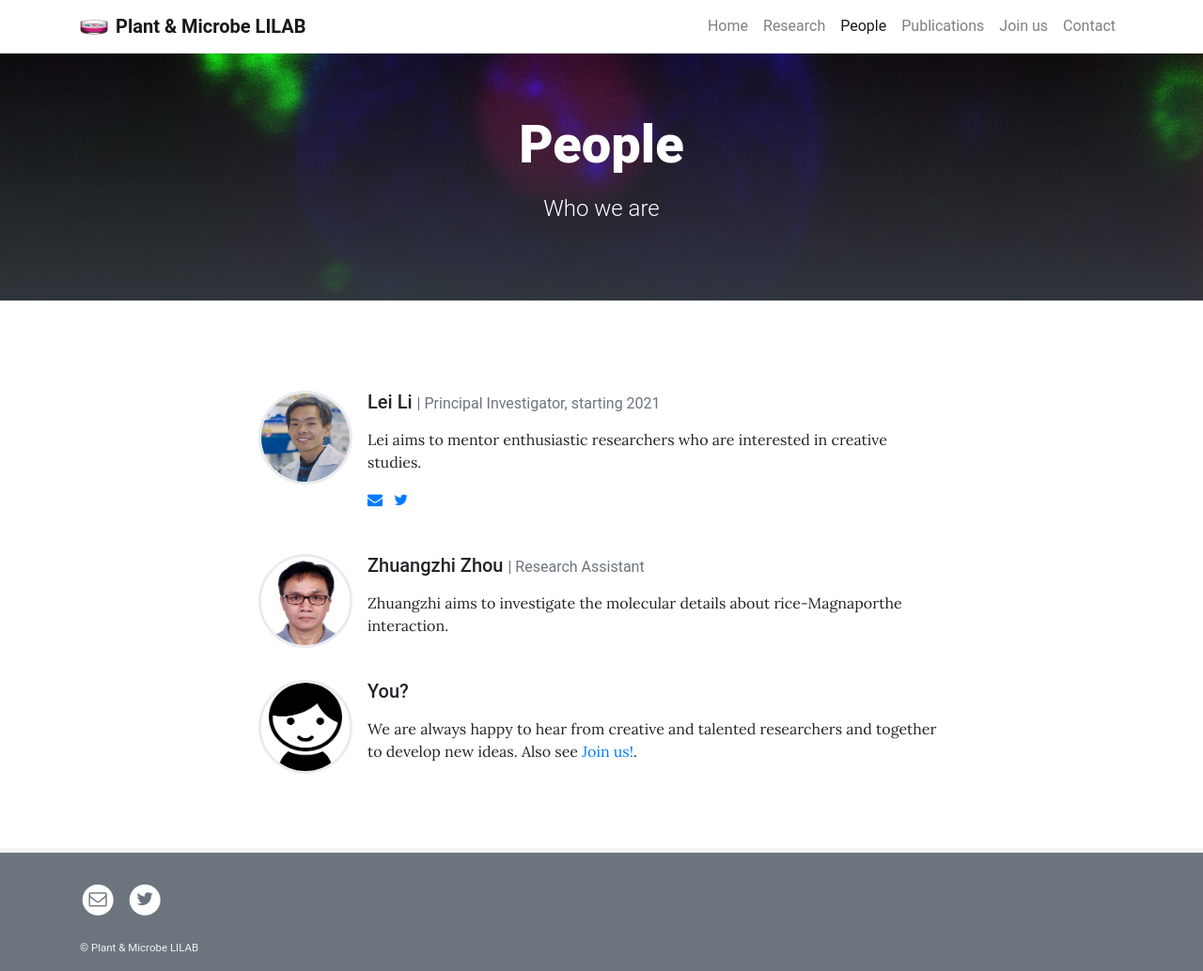
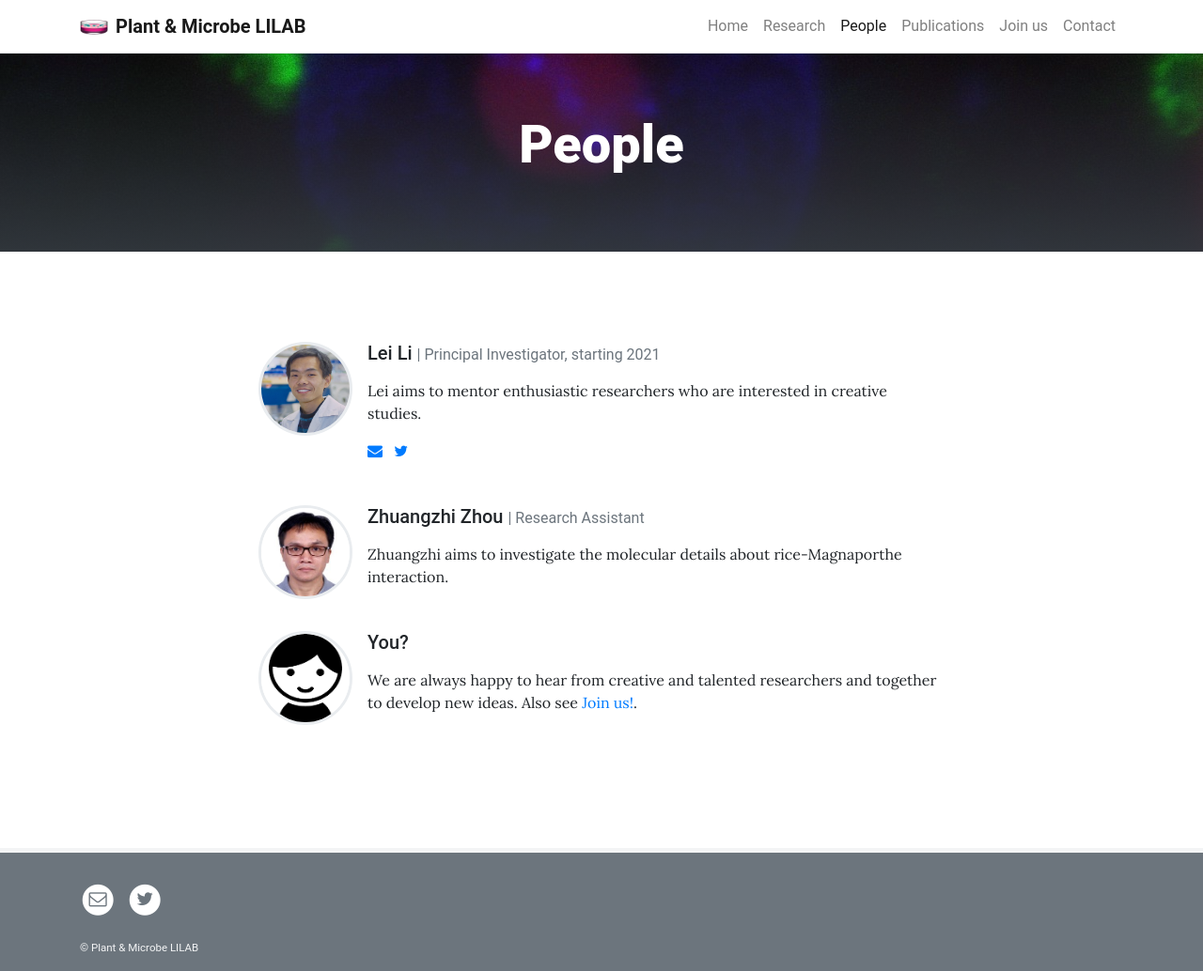
Before and after one commit to leili-plantmicrobe/leili-plantmicrobe.github.io, a Jekyll site: the page built from pages/team.md, in a window 1280 px wide. Shown: the whole page at 94% size. Built offline with Jekyll 4.4.1, drawn with Linux system fonts in a browser that asks for light colours.

Commit message:
Update team.md

```diff
--- a/pages/team.md
+++ b/pages/team.md
@@ -1,7 +1,7 @@
 ---
 layout: team
 title: People
-description: Who we are
+description:
 background: /assets/img/1_14.jpg
 permalink: /team/
 ---
```
